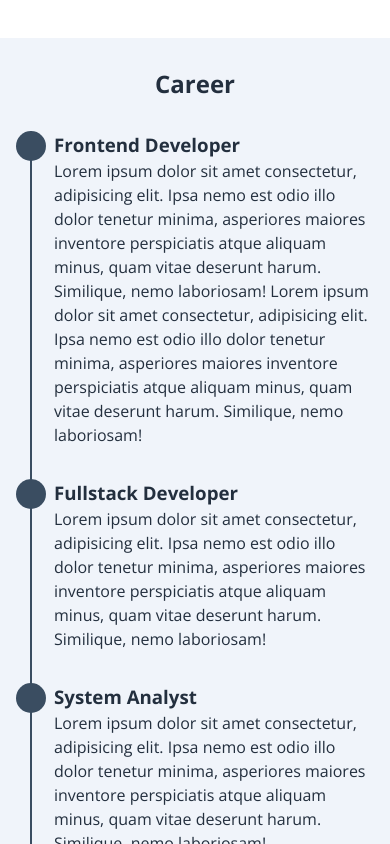
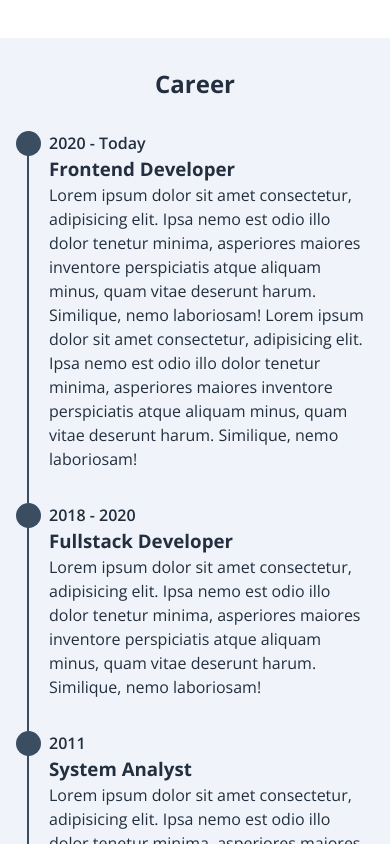
Before and after one commit to tommynueve/personal-website, a Next.js app: page / in a window 390 px wide. Shown: the part 2060-2904 px from the top of the page. Built offline with nearby package versions, Linux system fonts and the light colour scheme.

Commit message:
Style adjustments for the timeline for both mobile and desktop, changing from flexbox to grid to ease the layout change between both displays.

```diff
--- a/components/timeline/Timeline.module.scss
+++ b/components/timeline/Timeline.module.scss
@@ -10,11 +10,19 @@
 }
 
 .node-container {
-  display: flex;
+  display: grid;
   text-align: left;
+  grid-template-areas:
+    'circle date'
+    ' circle text';
+  @include mixins.mq(sm) {
+    grid-template-areas: 'date circle text';
+    grid-template-columns: 10% auto auto;
+  }
   .circle {
-    height: 30px;
-    width: 30px;
+    grid-area: circle;
+    height: 25px;
+    width: 25px;
     background-color: colors.$dark-blue;
     border-radius: 50%;
     flex-shrink: 0;
@@ -24,32 +32,33 @@
     }
   }
   .date {
-    display: none;
+    grid-area: date;
+    font-weight: 600;
+    flex-shrink: 0;
     @include mixins.mq(sm) {
-      display: block;
-      font-weight: 600;
-      flex-shrink: 0;
       margin-top: 1px;
-      width: 10%;
       text-align: right;
     }
   }
   .text {
+    grid-area: text;
     position: relative;
-    padding-bottom: 2em;
     &::before {
       content: '';
       width: 2px;
       height: 100%;
       background-color: colors.$dark-blue;
       position: absolute;
-      left: -24px;
+      left: -22px;
       @include mixins.mq(sm) {
-        left: -32px;
+        left: -30px;
       }
     }
   }
   h3 {
     margin: 0;
   }
+  &:not(:last-child) > .text {
+    padding-bottom: 2em;
+  }
 }
```
